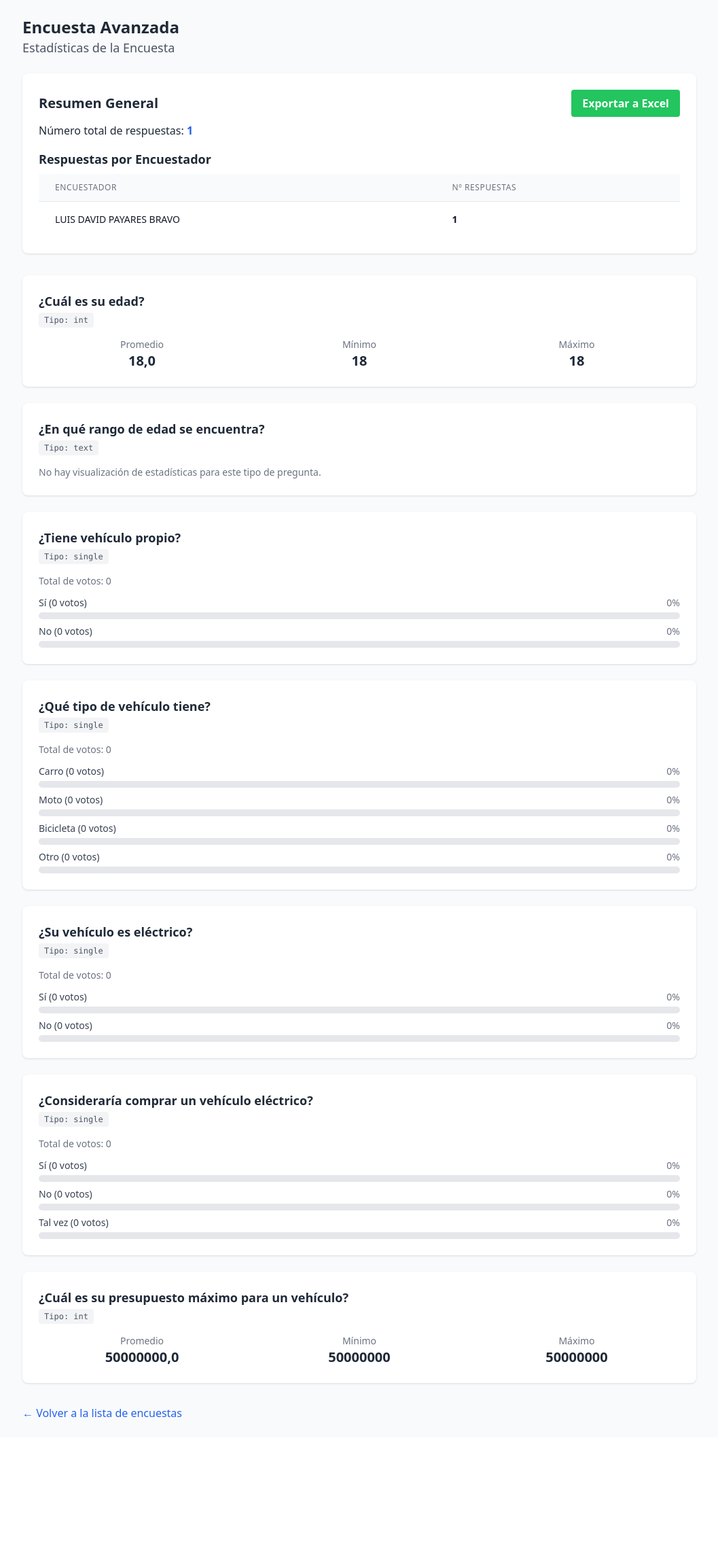
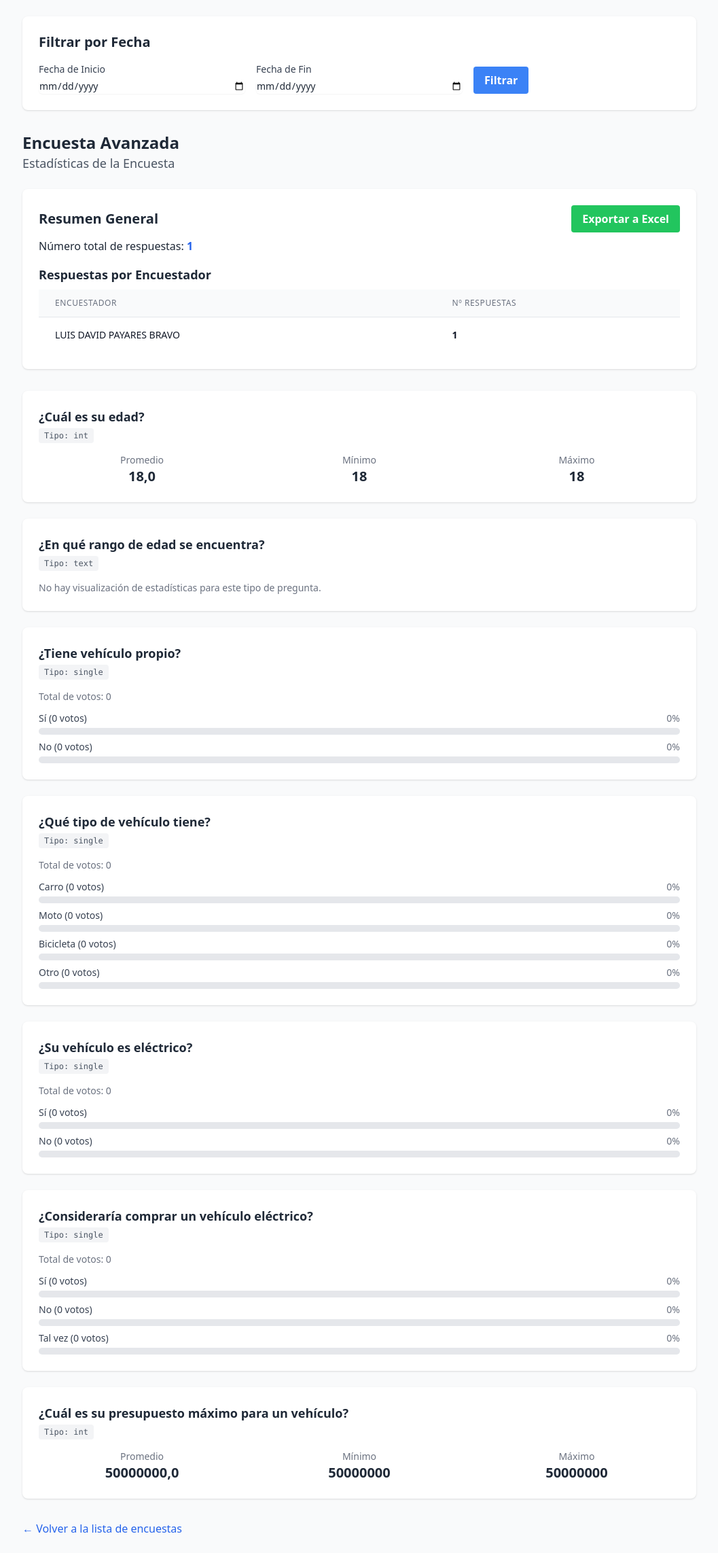
Before and after one commit to jcarlosabc/djangoapp, a Django app: a page that uses surveys/templates/surveys/survey_stats.html in a window 1280 px wide. Shown: the part 49-2334 px from the top of the page at 68% size, without its empty margins (111-1168 px from the left). Before the commit the page ends 2134 px from the top, so only its background shows below. Run offline with Django 5.2, Linux system fonts and the light colour scheme; a user stored in the database is signed in; data comes from the database, SQL or seed files in the repository; some libraries are stand-ins or nearby versions.

Commit message:
Feat-add date range filter to survey statistics

```diff
--- a/surveys/templates/surveys/survey_stats.html
+++ b/surveys/templates/surveys/survey_stats.html
@@ -3,6 +3,25 @@
 {% block title %}Estadísticas de {{ survey.name }}{% endblock %}
 
 {% block content %}
+<div class="bg-white p-6 rounded-lg shadow mb-8">
+  <h2 class="text-xl font-semibold mb-4">Filtrar por Fecha</h2>
+  <form method="get" action="">
+    <div class="grid grid-cols-1 md:grid-cols-3 gap-4">
+      <div>
+        <label for="start_date" class="block text-sm font-medium text-gray-700">Fecha de Inicio</label>
+        <input type="date" name="start_date" id="start_date" value="{{ start_date|default:'' }}" class="mt-1 block w-full rounded-md border-gray-300 shadow-sm focus:border-indigo-500 focus:ring-indigo-500 sm:text-sm">
+      </div>
+      <div>
+        <label for="end_date" class="block text-sm font-medium text-gray-700">Fecha de Fin</label>
+        <input type="date" name="end_date" id="end_date" value="{{ end_date|default:'' }}" class="mt-1 block w-full rounded-md border-gray-300 shadow-sm focus:border-indigo-500 focus:ring-indigo-500 sm:text-sm">
+      </div>
+      <div class="self-end">
+        <button type="submit" class="bg-blue-500 hover:bg-blue-700 text-white font-bold py-2 px-4 rounded">Filtrar</button>
+      </div>
+    </div>
+  </form>
+</div>
+
 <div class="mb-6">
   <h1 class="text-2xl font-bold">{{ survey.name }}</h1>
   <p class="text-lg text-gray-600">Estadísticas de la Encuesta</p>
--- a/surveys/views.py
+++ b/surveys/views.py
@@ -1,4 +1,5 @@
 from django.db import models
+from datetime import datetime
 from django.conf import settings # Added
 from django.shortcuts import render, get_object_or_404, redirect
 from django.contrib.auth.decorators import login_required
@@ -609,13 +610,29 @@ def dashboard_view(request):
     return render(request, 'surveys/dashboard.html', context)
 
 
+from datetime import datetime
+
 @login_required
 def survey_stats_view(request, survey_code):
     if not request.user.is_staff:
         messages.error(request, "Acceso no autorizado.")
         return redirect('surveys:list')
     survey = get_object_or_404(Survey, code=survey_code)
+
+    # Date range filter
+    start_date_str = request.GET.get('start_date')
+    end_date_str = request.GET.get('end_date')
+
     response_sets = ResponseSet.objects.filter(survey=survey)
+
+    if start_date_str:
+        start_date = datetime.strptime(start_date_str, '%Y-%m-%d')
+        response_sets = response_sets.filter(created_at__gte=start_date)
+
+    if end_date_str:
+        end_date = datetime.strptime(end_date_str, '%Y-%m-%d')
+        response_sets = response_sets.filter(created_at__lte=end_date)
+
     response_count = response_sets.count()
 
     # Get response counts by interviewer for this survey
@@ -677,6 +694,8 @@ def survey_stats_view(request, survey_code):
         'response_count': response_count,
         'interviewer_response_counts': interviewer_response_counts,
         'stats_data': stats_data,
+        'start_date': start_date_str,
+        'end_date': end_date_str,
     }
     return render(request, 'surveys/survey_stats.html', context)
 
```
